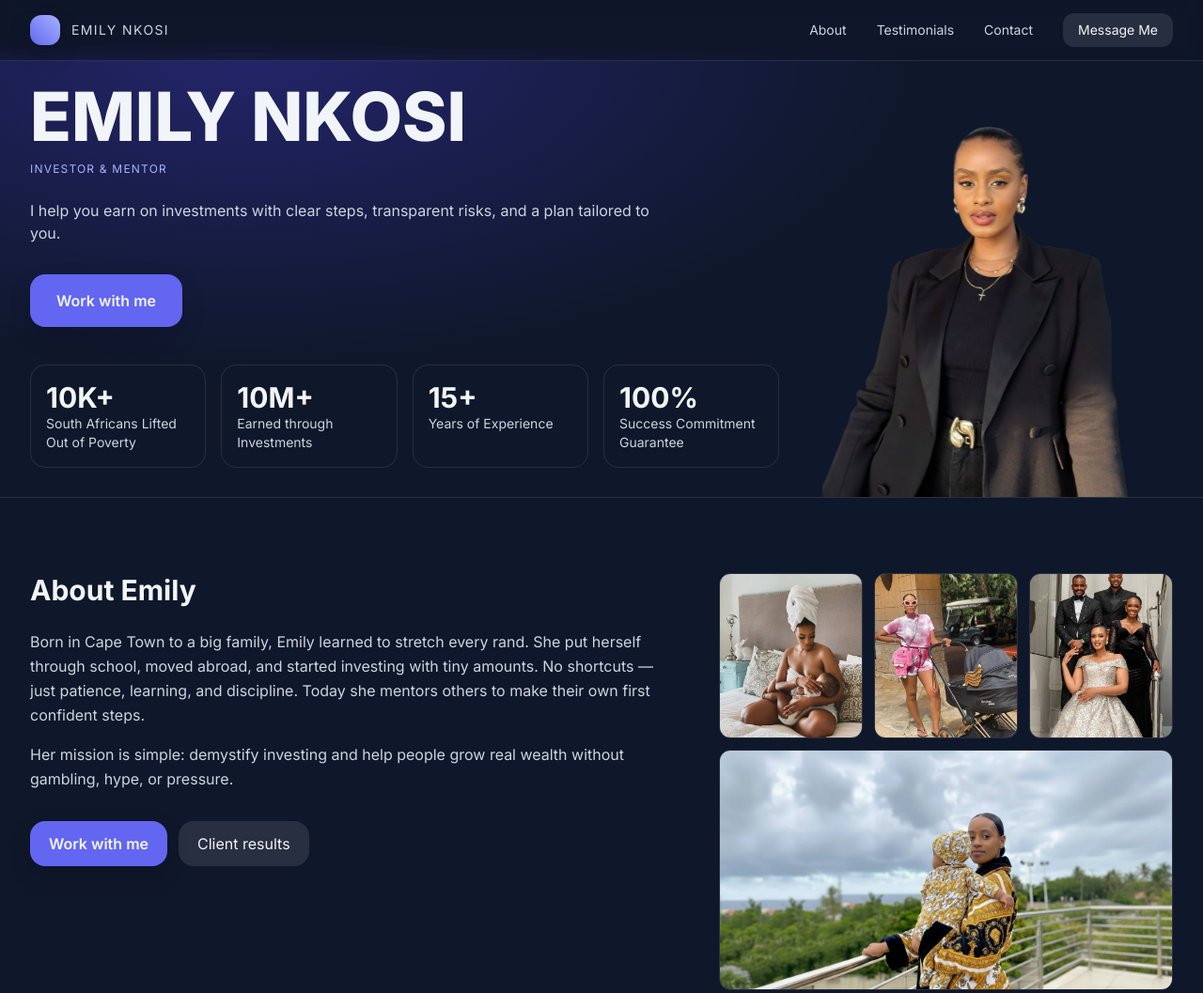
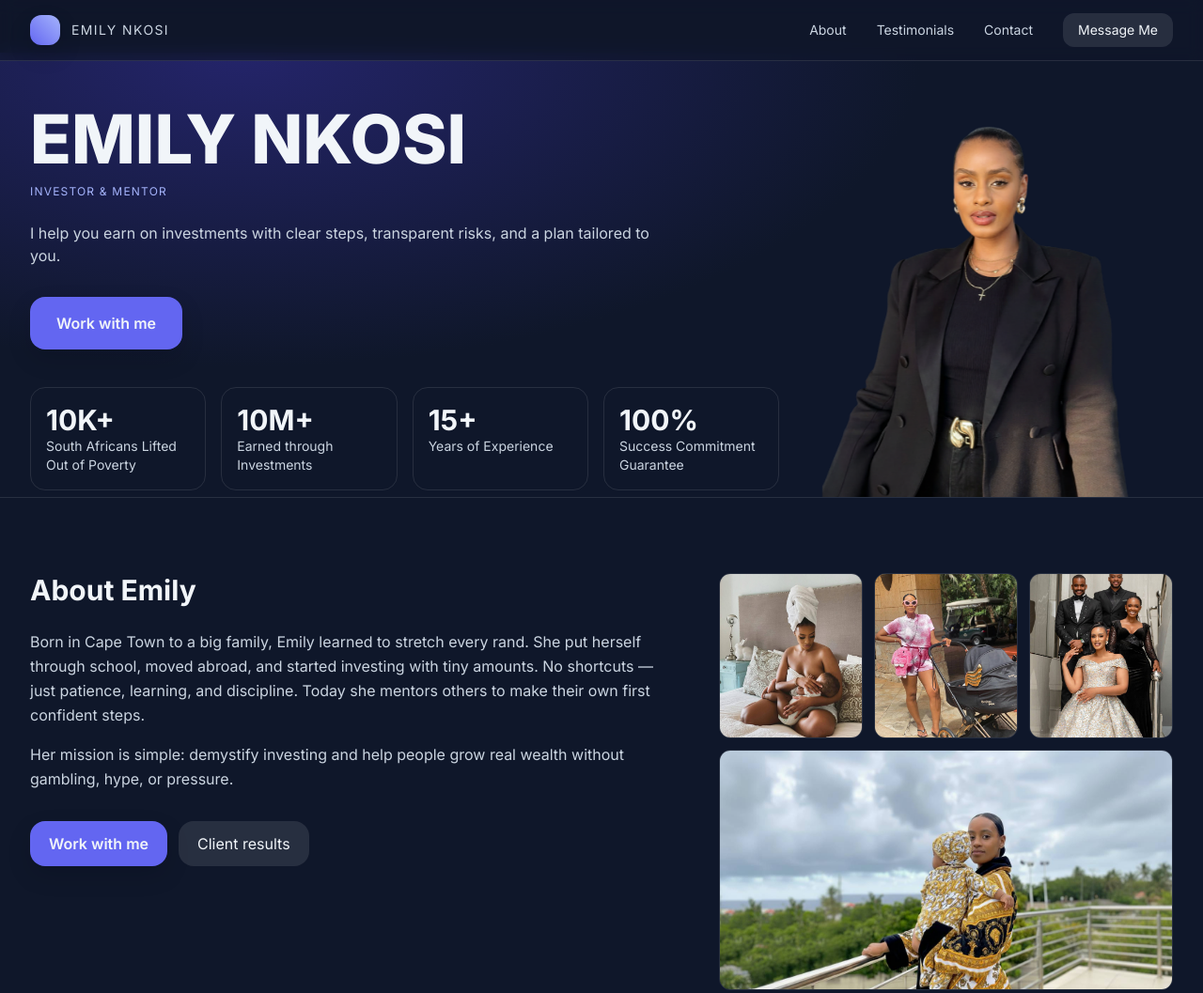
Before and after one commit to zexx-droid/emily-portfolio, a plain HTML site: page index.html in a window 1280 px wide. Shown: the top 1057 px of the page at 94% size. Drawn offline with nearby package versions, Linux system fonts and the light colour scheme.

Commit message:
index.html

```diff
--- a/index.html
+++ b/index.html
@@ -115,7 +115,7 @@
       <div class="mx-auto max-w-7xl px-4 sm:px-6 lg:px-8">
         <div class="grid lg:grid-cols-12 gap-10 items-center">
           <div class="lg:col-span-8">
-            <h1 class="mt-0 text-5xl sm:text-6xl lg:text-7xl font-extrabold leading-tight">EMILY NKOSI</h1>
+            <h1 class="mt-12 text-5xl sm:text-6xl lg:text-7xl font-extrabold leading-tight">EMILY NKOSI</h1>
             <p class="mt-3 text-xs tracking-widest text-brand-300 uppercase">Investor & Mentor</p>
             <p class="mt-6 text-ink-300 max-w-2xl">I help you earn on investments with clear steps, transparent risks, and a plan tailored to you.</p>
             <div class="mt-8 flex flex-wrap gap-3">
```
